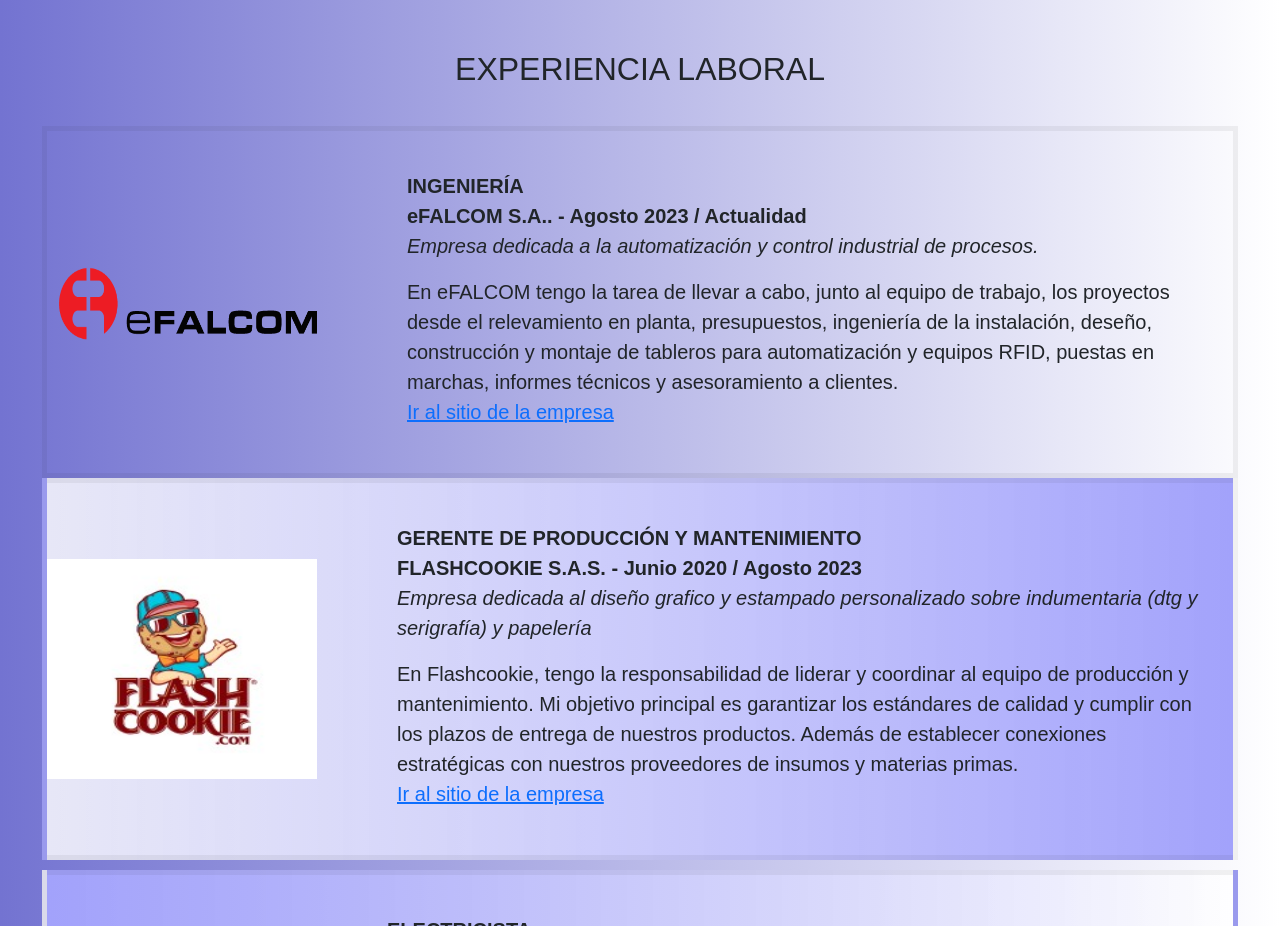
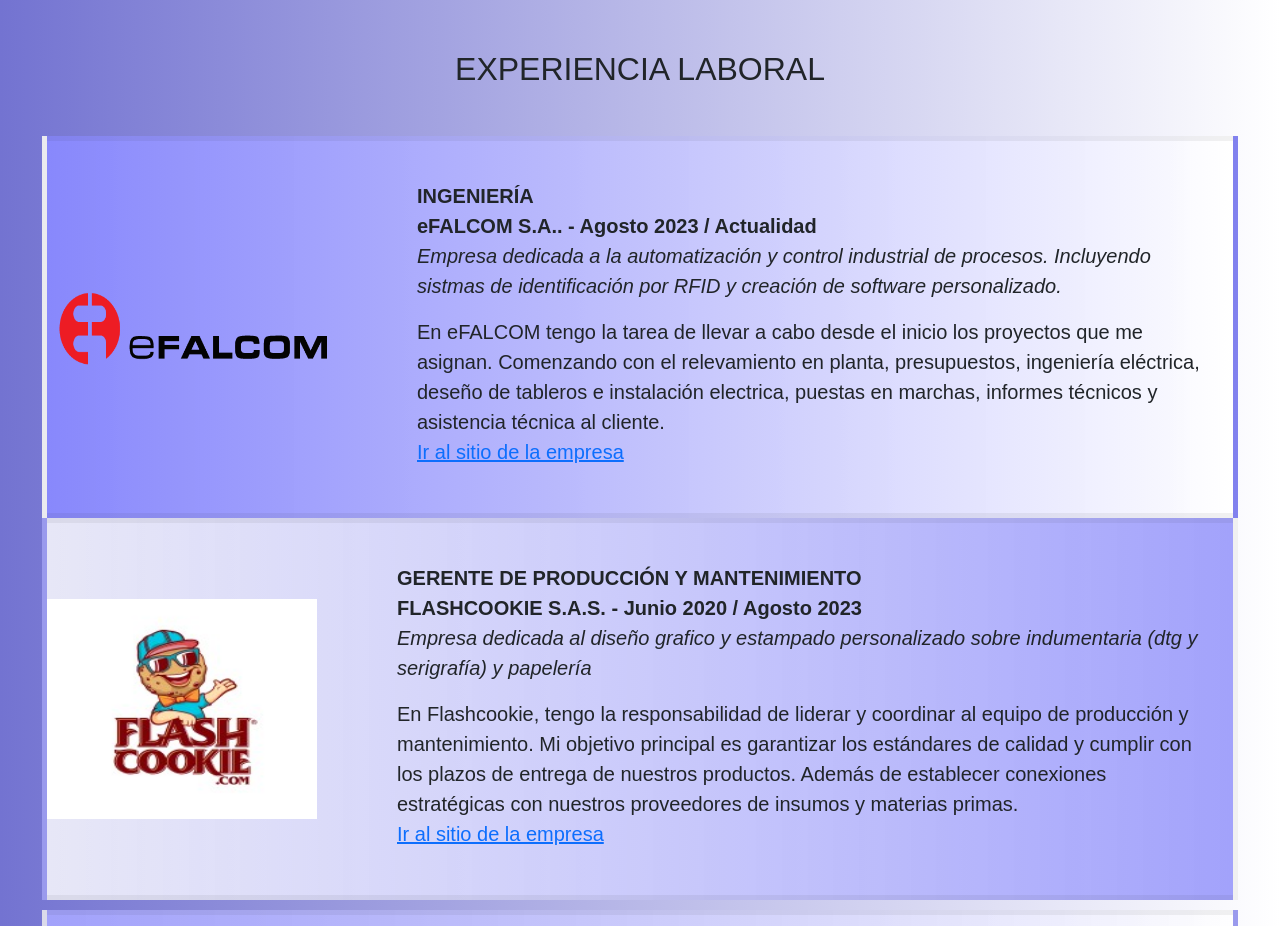
Before and after one commit to gomez-code/mi-portfolio, a website: page index.html in a window 1280 px wide. Shown: the part 1400-2326 px from the top of the page. Drawn offline with nearby package versions, Linux system fonts and the light colour scheme.

Commit message:
8-11-2024

```diff
--- a/index.html
+++ b/index.html
@@ -115,12 +115,11 @@
                 <h2>EXPERIENCIA LABORAL</h2>
                 <div class="exp_actual">
                   <div class="logo_efalcom">
-                      <img src="./efalcom-logo-black.png" alt="Automatización de procesos / RFID" title="eFALCOM SA" height="90" width="280px">
+                      <img src="./efalcom-logo-black.png" alt="Automatización de procesos / RFID" title="eFALCOM SA" height="90" width="290px">
                   </div>
                  <div class="texto-experiencia-actual">
-                     <p><strong>INGENIERÍA<br>eFALCOM S.A.. - Agosto 2023 / Actualidad</strong><br><CIte>Empresa dedicada a la automatización y control industrial de procesos.</CIte><P>En eFALCOM tengo la tarea de llevar a cabo, junto al equipo de trabajo,
-                              los proyectos desde el relevamiento en planta, presupuestos, ingeniería de la instalación, deseño,
-                              construcción y montaje de tableros para automatización y equipos RFID, puestas en marchas, informes técnicos y asesoramiento a clientes.<br><a target="_blank" href="https://efalcom.com/home/">Ir al sitio de la empresa</a>
+                     <p><strong>INGENIERÍA<br>eFALCOM S.A.. - Agosto 2023 / Actualidad</strong><br><CIte>Empresa dedicada a la automatización y control industrial de procesos. Incluyendo sistmas de identificación por RFID y creación de software personalizado.</CIte><P>En eFALCOM tengo la tarea de llevar a cabo desde el inicio
+                      los proyectos que me asignan. Comenzando con el relevamiento en planta, presupuestos, ingeniería eléctrica, deseño de tableros e instalación electrica, puestas en marchas, informes técnicos y asistencia técnica al cliente.<br><a target="_blank" href="https://efalcom.com/home/">Ir al sitio de la empresa</a>
                      </p>
                  </div>
                 </div>
--- a/scss/style.scss
+++ b/scss/style.scss
@@ -210,7 +210,10 @@
     padding-top: 20px;
     padding-bottom: 20px;
     text-align: left;
-    background: linear-gradient(to right rgb(162, 162, 251) , rgba(255, 255, 255, 0.821));
+    margin-top: 10px;
+    background: linear-gradient(to right, rgb(136, 136, 252), rgba(255, 255, 255, 0.952));
+    opacity: 1;
+
 
     @media (max-width: 992px){
       flex-direction: column;
@@ -218,7 +221,7 @@
       .logo_efalcom {
         justify-items: center;
         :hover{
-          transform: scale(1.02);
+          transform: scale(1.03);
         }
       }
    }
```
Also changed, not shown: english.html (+2 -2 lines), css/style.css, 1 other file.
